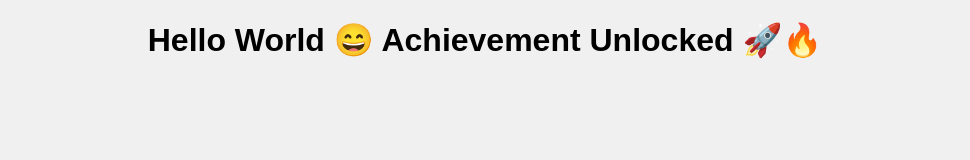
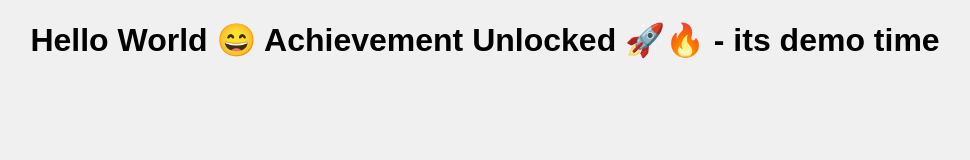
Before and after one commit to ImranBashir43/gh-pages-demo, a plain HTML site: page index.html in a window 1280 px wide. Shown: the whole page, without its empty margins (155-1125 px from the left). Drawn offline with Linux system fonts and the light colour scheme.

Commit message:
deploy: f54f9803e1eaa64eeb78dc74e8ae341154a15835

```diff
--- a/index.html
+++ b/index.html
@@ -5,6 +5,6 @@
   <link rel="stylesheet" href="style.css">
 </head>
 <body>
-  <h1>Hello World 😄 Achievement Unlocked 🚀🔥</h1>
+  <h1>Hello World 😄 Achievement Unlocked 🚀🔥 - its demo time</h1>
 </body>
 </html>
```
